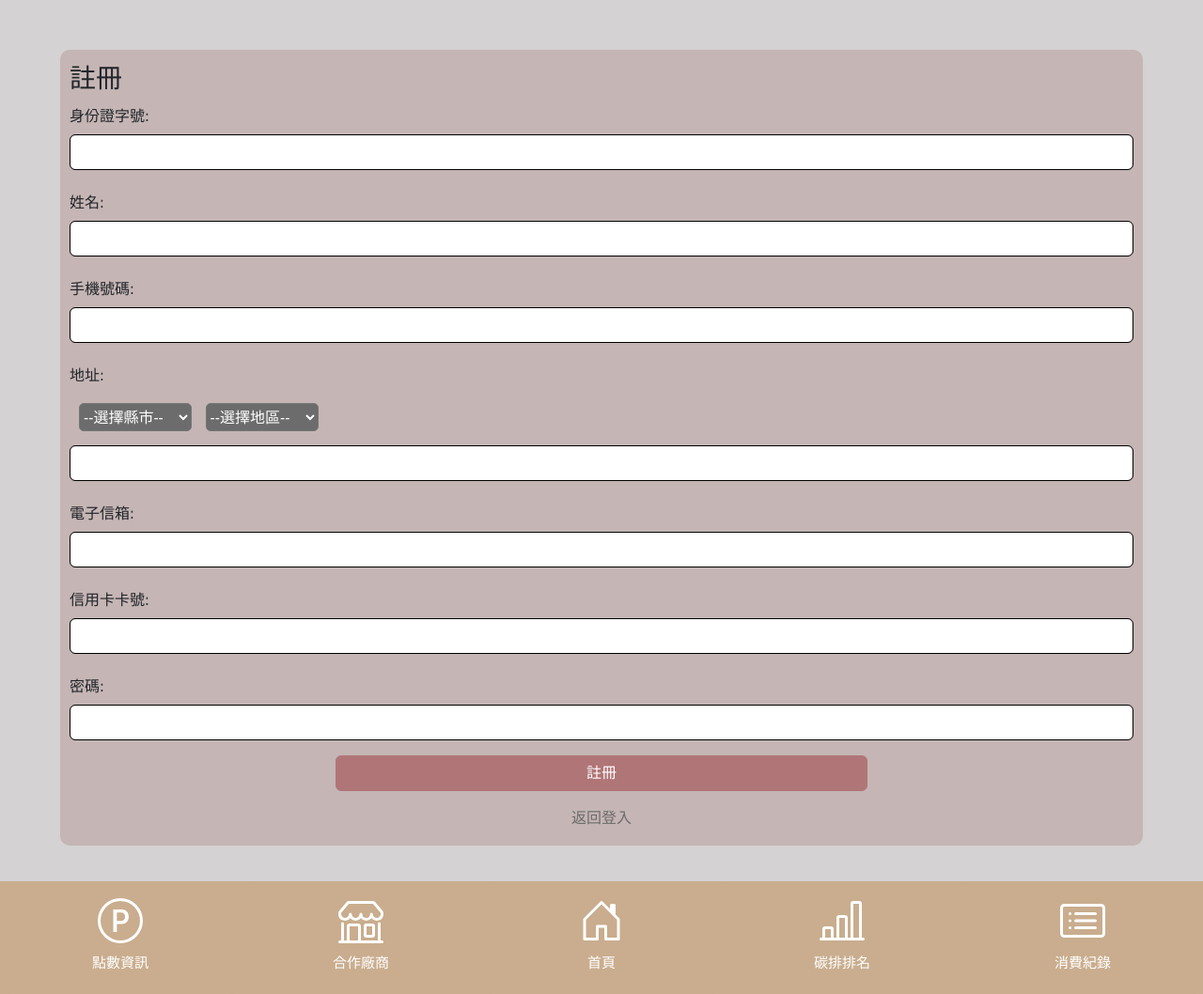
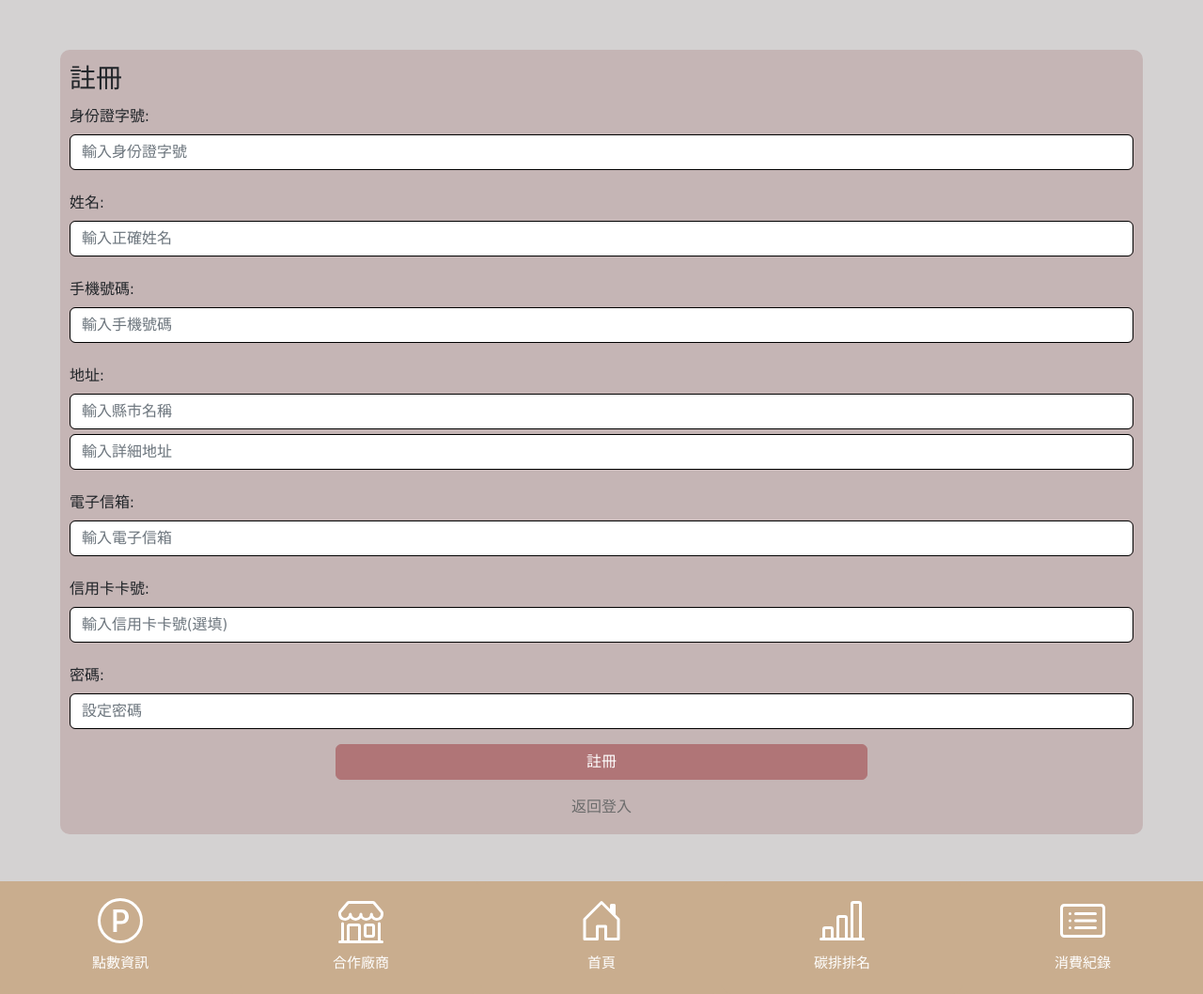
Before and after one commit to PinRay22/sa, a Django app: page /signup_view/ in a window 1280 px wide. Shown: the part 87-1145 px from the top of the page at 94% size. Run offline with Django 3.2, Linux system fonts and the light colour scheme.

Commit message:
Add files via upload

```diff
--- a/templates/before_login.html
+++ b/templates/before_login.html
@@ -229,7 +229,6 @@
         <div class="inner"></div>
     </div>
     <div class="main_body" style="position: absolute; top:50px; ">
-
         <div class="mid_body" style="text-align: center; opacity:0.8;">
             <p style="font-size: 40px; opacity:1;"><b>歡迎使用碳制郎<br>請先登入</b></p><br>
             <a href="/login/" class="btn btn-primary" id="membtn" style="opacity: 1;">前往登入</a>
--- a/templates/signup.html
+++ b/templates/signup.html
@@ -235,35 +235,32 @@
             <form action="/signup/" method = "POST">{% csrf_token %}
                 <div class="mb-3">
                     <label for="sign_id" class="col-form-label">身份證字號:</label>
-                    <input type="text" class="form-control" id="sign_id" name = 'san'>
+                    <input type="text" class="form-control" id="sign_id"  placeholder="輸入身份證字號" name = 'san' required>
                 </div>
                 <div class="mb-3">
                     <label for="sign_name" class="col-form-label">姓名:</label>
-                    <input type="text" class="form-control" id="sign_name" name = 'name'>
+                    <input type="text" class="form-control" id="sign_name" placeholder="輸入正確姓名" name = 'name' required>
                 </div>
                 <div class="mb-3">
                     <label for="sign_ph" class="col-form-label">手機號碼:</label>
-                    <input type="text" class="form-control" id="sign_ph" name = 'phone'>
+                    <input type="text" class="form-control" id="sign_ph" placeholder="輸入手機號碼" name = 'phone' required>
                 </div>
                 <div class="mb-3">
                     <label for="sign_adr" class="col-form-label">地址:</label><br>
-                    <select id="area-list" onchange="changeArea(this.selectedIndex)" class="area_drop"
-                        style="background-color: #6C6C6C; margin-top:10px;"></select>
-                    <select id="sector-list" class="area_drop"
-                        style="background-color: #6C6C6C; margin-top:10px;"></select>
-                    <input type="text" class="form-control" id="sign_adr" name = 'address'>
+                    <input type="text" class="form-control" id="sign_adr" placeholder="輸入縣市名稱" required>
+                    <input type="text" class="form-control" id="sign_adr" placeholder="輸入詳細地址" name = 'address' required style="margin-top:5px;">
                 </div>
                 <div class="mb-3">
                     <label for="sign_mail" class="col-form-label">電子信箱:</label>
-                    <input type="email" class="form-control" id="sign_mail" name = 'mail'>
+                    <input type="email" class="form-control" id="sign_mail" placeholder="輸入電子信箱" name = 'mail' required>
                 </div>
                 <div class="mb-3">
                     <label for="sign_card" class="col-form-label">信用卡卡號:</label>
-                    <input type="text" class="form-control" id="sign_card" name = 'xin'>
+                    <input type="text" class="form-control" id="sign_card" placeholder="輸入信用卡卡號(選填)" name = 'xin'>
                 </div>
                 <div class="mb-3">
                     <label for="sign_psd" class="col-form-label">密碼:</label>
-                    <input type="text" class="form-control" id="sign_psd" name = 'password'>
+                    <input type="text" class="form-control" id="sign_psd" placeholder="設定密碼" name = 'password' required>
                 </div>
                 <div class="d-grid gap-2 col-6 mx-auto">
                     <!--<input type="submit" class="btn btn-primary" id="membtn" value="獲取驗証碼">-->
```
Also changed, not shown: templates/alt_member.html (+2 -7 lines), templates/rank.html (+35 -1 lines).
